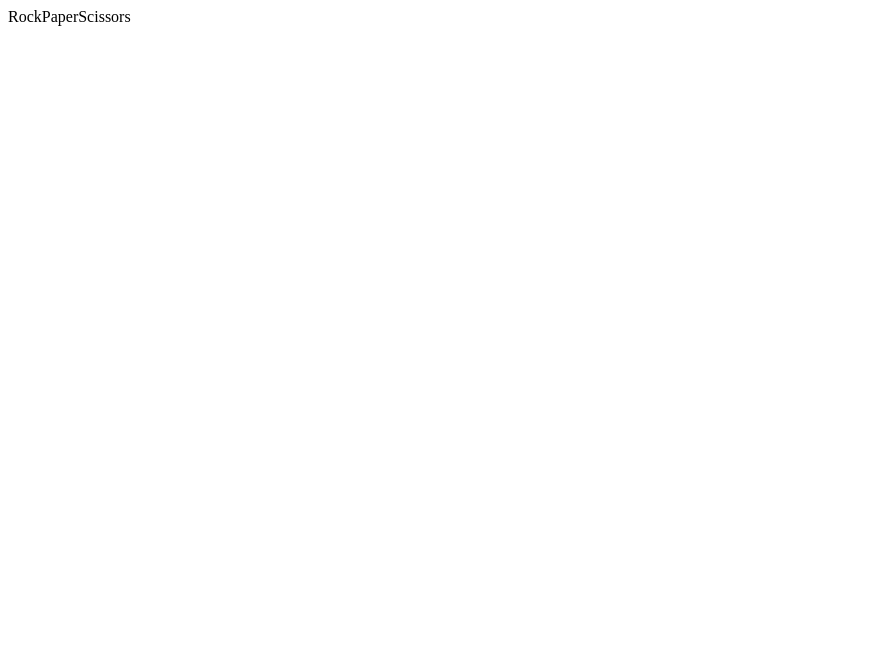
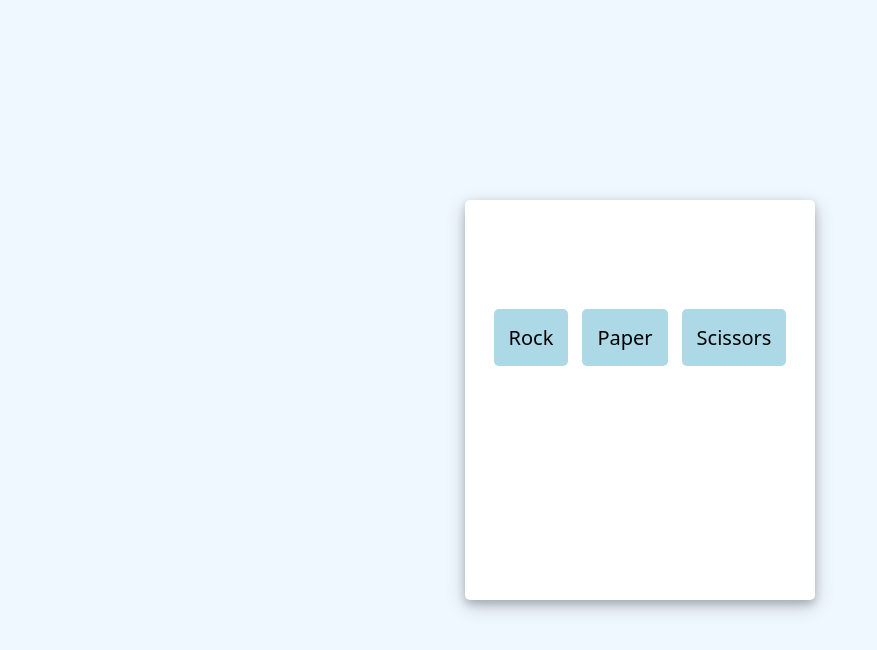
Before and after one commit to sarahrovie/rock-paper-scissors, a plain HTML site: page index.html in a window 1280 px wide. Shown: the whole page, without its empty margins (0-877 px from the left). Drawn offline with Linux system fonts and the light colour scheme.

Commit message:
Edit basic css for UI

```diff
--- a/index.html
+++ b/index.html
@@ -4,6 +4,7 @@
     <meta charset="UTF-8">
     <meta name="viewport" content="width=device-width, initial-scale=1.0">
     <title>Rock Paper Scissors</title>
+    <link rel="stylesheet" href="style.css">
     <script src="main.js" defer></script>
 </head>
 <body>
--- a/main.js
+++ b/main.js
@@ -7,6 +7,9 @@ const scissorsBtn = document.createElement("btn");
 rockBtn.textContent = "Rock";
 paperBtn.textContent = "Paper";
 scissorsBtn.textContent = "Scissors";
+rockBtn.setAttribute("class", "btns");
+paperBtn.setAttribute("class", "btns");
+scissorsBtn.setAttribute("class", "btns");
 
 divBtns.appendChild(rockBtn);
 divBtns.appendChild(paperBtn);
--- /dev/null
+++ b/style.css
@@ -0,0 +1,40 @@
+*,
+*::before,
+*::after {
+    box-sizing: border-box;
+}
+
+* {
+    margin: 0;
+}
+
+body {
+    font-family: system-ui, -apple-system, BlinkMacSystemFont, 'Segoe UI', Roboto, Oxygen, Ubuntu, Cantarell, 'Open Sans', 'Helvetica Neue', sans-serif;
+    font-size: 20px;
+    height: 100vh;
+    display: flex;
+    flex-direction: column;
+    align-items: center;
+    justify-content: center;
+    background-color: aliceblue;
+}
+
+main {
+    display: flex;
+    flex-direction: column;
+    align-items: center;
+    justify-content: space-evenly;
+    text-align: center;
+    background-color: white;
+    border-radius: 5px;
+    box-shadow: 0 4px 8px 0 rgba(0, 0, 0, 0.2), 0 6px 20px 0 rgba(0, 0, 0, 0.19);
+    width: 350px;
+    height: 50%;
+}
+
+.btns {
+    padding: 15px;
+    margin: 7px;
+    border-radius: 5px;
+    background-color: lightblue;
+}
```
